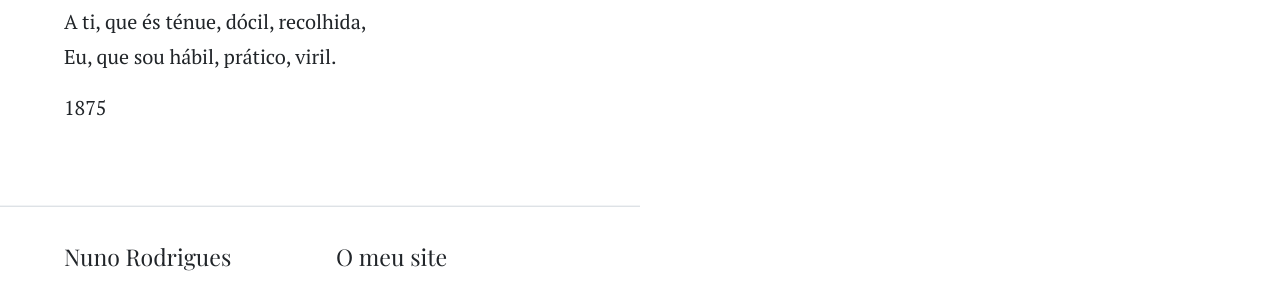
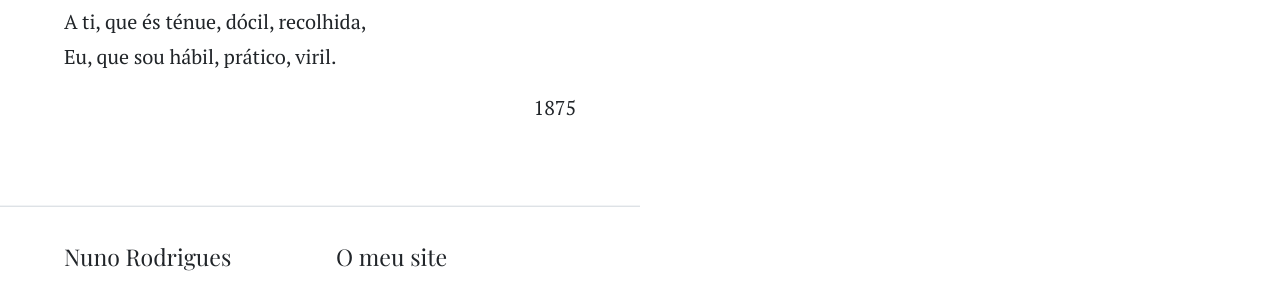
Before and after one commit to nunogand/primavera, a Jekyll site: the page built from _posts/2020-08-05-A-debil.md, in a window 1280 px wide. Shown: the part 2372-2662 px from the top of the page. Built offline with Jekyll 4.4.1, drawn with Linux system fonts in a browser that asks for light colours.

Commit message:
Update 2020-08-05-A-debil.md

```diff
--- a/_posts/2020-08-05-A-debil.md
+++ b/_posts/2020-08-05-A-debil.md
@@ -68,4 +68,4 @@ Quis dedicar-te a minha pobre vida,
 A ti, que és ténue, dócil, recolhida,
 Eu, que sou hábil, prático, viril.
 
-1875
+<p style="text-align:right">1875</p>
```
